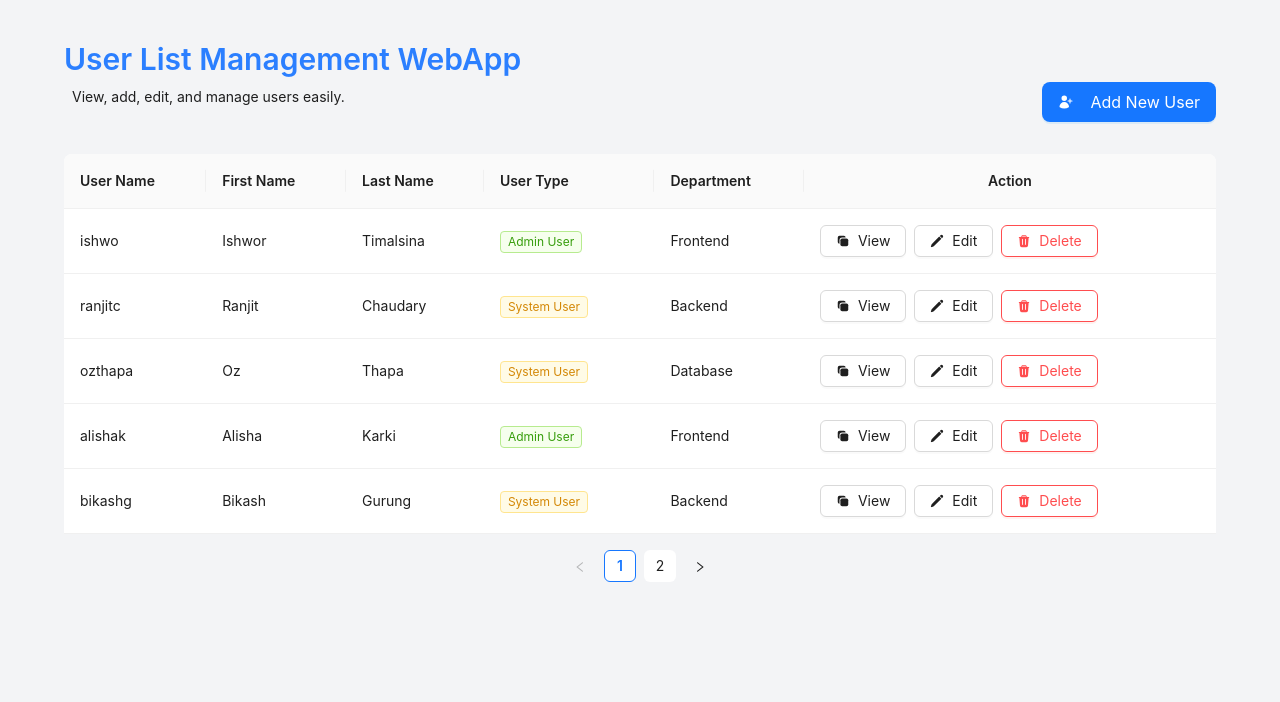
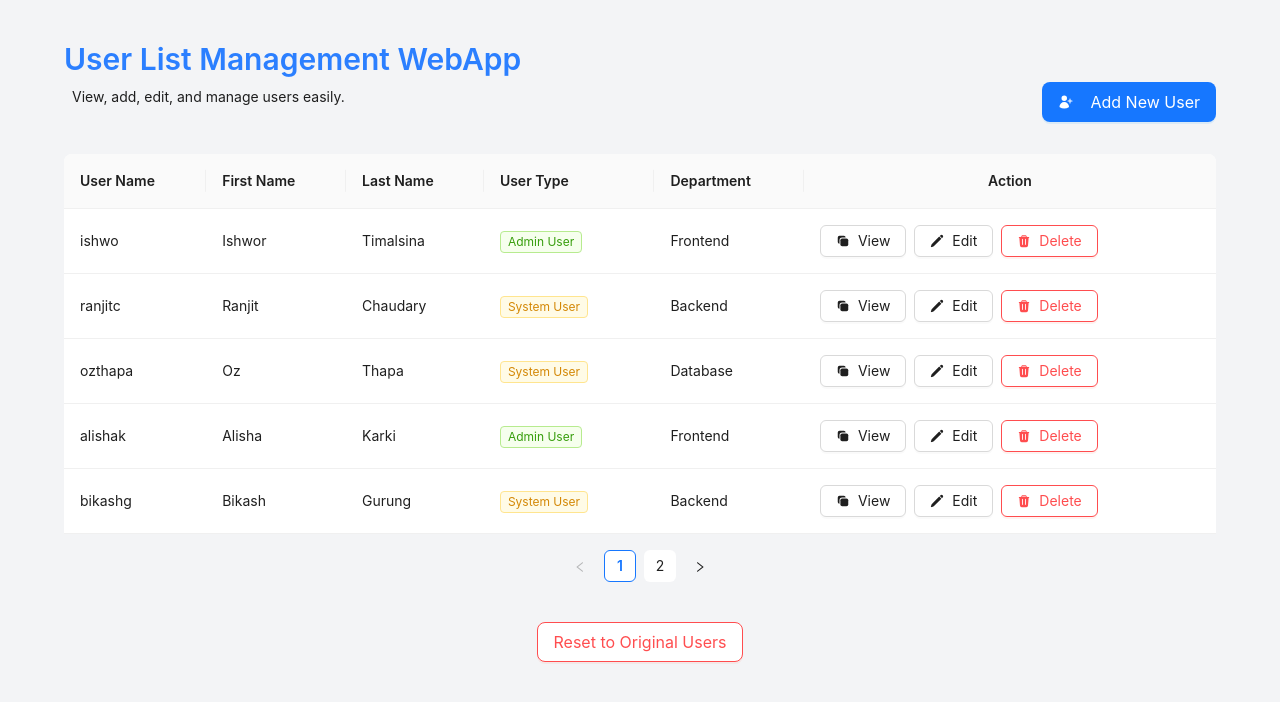
Before and after one commit to it-is-it/user-list-management-app, a React (Vite) app: page / in a window 1280 px wide. Shown: the top 702 px of the page. Built offline with nearby package versions, Linux system fonts and the light colour scheme.

Commit message:
added reset button

```diff
--- a/src/context/UserContext.jsx
+++ b/src/context/UserContext.jsx
@@ -27,9 +27,21 @@ export function UserProvider({ children }) {
     setUsers((prevUsers) => prevUsers.filter((user) => user.id !== id));
   };
 
+  const resetUsers = () => {
+    localStorage.removeItem("users");
+    setUsers(initialUsers);
+  };
+
   return (
     <UserContext.Provider
-      value={{ users, createUser, setUsers, updateUser, deleteUser }}
+      value={{
+        users,
+        createUser,
+        setUsers,
+        updateUser,
+        deleteUser,
+        resetUsers,
+      }}
     >
       {children}
     </UserContext.Provider>
--- a/src/pages/Home.jsx
+++ b/src/pages/Home.jsx
@@ -9,11 +9,12 @@ const { Title, Paragraph } = Typography;
 
 function Home() {
   const navigate = useNavigate();
-  const { users, deleteUser } = useContext(UserContext);
+  const { users, deleteUser, resetUsers } = useContext(UserContext);
 
   return (
     <div className="min-h-screen bg-gray-100 px-6 py-10 flex justify-center">
       <div className="max-w-6xl w-full">
+        {/* Header Section */}
         <div className="mb-8 flex flex-col md:flex-row items-center md:items-end justify-between">
           <div className="text-center md:text-left md:flex-1">
             <Title level={2} className="!text-blue-500 !mb-2 font-semibold">
@@ -37,8 +38,20 @@ function Home() {
         </div>
 
         <UserTable users={users} onDelete={deleteUser} />
+
+        <div className="mt-6 text-center">
+          <Button
+            danger
+            size="large"
+            className="hover:!bg-red-600 hover:!text-white"
+            onClick={resetUsers}
+          >
+            Reset to Original Users
+          </Button>
+        </div>
       </div>
     </div>
   );
 }
+
 export default Home;
```
